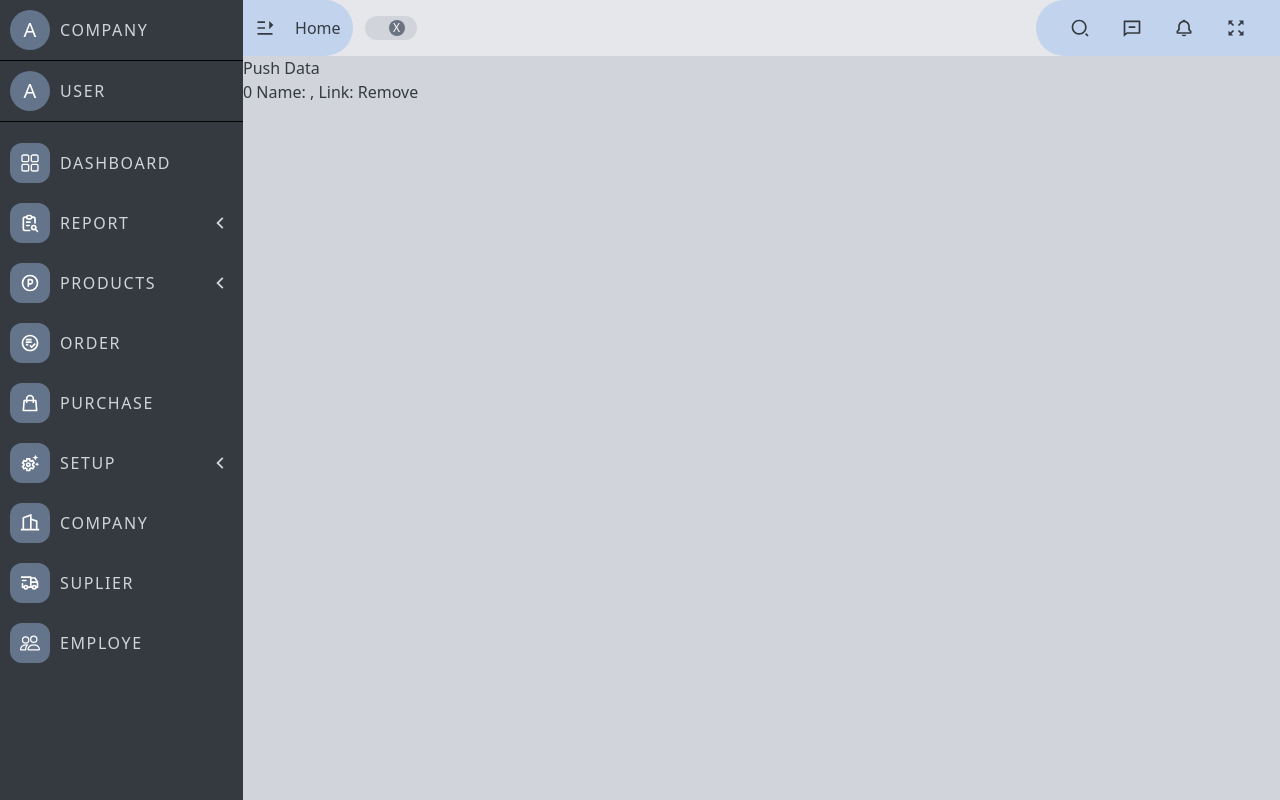
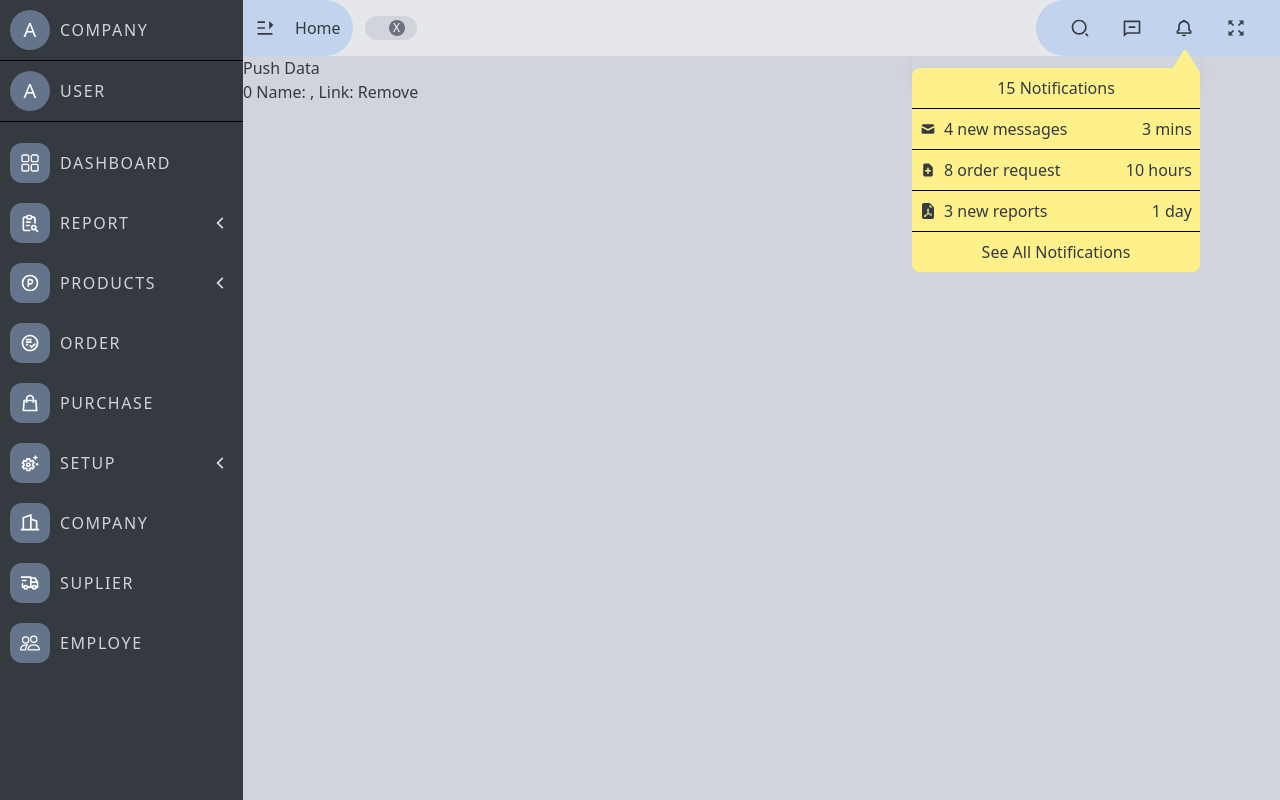
Before and after one commit to AbidHasanPiash/ims-inventory-management-system, a Next.js app: page /coa in a window 1280 px wide. Both pictures are taken after a click on the button 1184 px from the left and 28 px from the top of the page. Built offline with nearby package versions, Linux system fonts and the light colour scheme.

Commit message:
notification view added

```diff
--- /dev/null
+++ b/app/components/dashboard/Notification.jsx
@@ -0,0 +1,44 @@
+import React from "react";
+import { BsFillTriangleFill, BsFillFileEarmarkPdfFill } from "react-icons/bs";
+import { HiDocumentAdd, HiMail } from "react-icons/hi";
+
+export default function Notification({ isNotiOpen }) {
+  return (
+    <div>
+      <div
+        className={`${
+          isNotiOpen ? "fixed" : "hidden"
+        } absolute z-30 w-72 top-12 right-20 shadow-lg`}
+      >
+        <div className="w-full flex items-center justify-end text-yellow-200">
+          <BsFillTriangleFill size={30} />
+        </div>
+        <div className="absolute top-5 w-full max-h-60 bg-yellow-200 rounded-lg overflow-y-auto scrollbar-thin scrollbar-thumb-orange-600">
+          <h1 className="w-full border-b border-black text-center p-2">15 Notifications</h1>
+          <div className="flex items-center justify-between p-2 border-b border-black cursor-pointer hover:bg-yellow-500/20">
+            <div className="flex items-center justify-center gap-2">
+                <HiMail/>
+                <p>4 new messages</p>
+            </div>
+            <p>3 mins</p>
+          </div>
+          <div className="flex items-center justify-between p-2 border-b border-black cursor-pointer hover:bg-yellow-500/20">
+            <div className="flex items-center justify-center gap-2">
+                <HiDocumentAdd/>
+                <p>8 order request</p>
+            </div>
+            <p>10 hours</p>
+          </div>
+          <div className="flex items-center justify-between p-2 border-b border-black cursor-pointer hover:bg-yellow-500/20">
+            <div className="flex items-center justify-center gap-2">
+                <BsFillFileEarmarkPdfFill/>
+                <p>3 new reports</p>
+            </div>
+            <p>1 day</p>
+          </div>
+          <h1 className="w-full text-center p-2 cursor-pointer hover:bg-yellow-500/20">See All Notifications</h1>
+        </div>
+      </div>
+    </div>
+  );
+}
--- a/app/components/header/Header.jsx
+++ b/app/components/header/Header.jsx
@@ -5,11 +5,14 @@ import { SidebarContext } from '../../contexts/SidebarContext';
 import { fullScreen } from './FullScreen'
 import { RiMenuFoldFill, RiMenuUnfoldFill, RiMessageLine, RiSearch2Line } from 'react-icons/ri'
 import { BiBell, BiExpand, BiCollapse } from 'react-icons/bi'
+import Notification from '../dashboard/Notification';
 
 export default function Header() {
     const path = usePathname ();
     const [isFullScreen, setFullScreen] = useState(false);
     const {isSidebarOpen, setSidebarOpen, headerTab, handleRemoveTab} = useContext(SidebarContext);
+    const [isNotiOpen, setIsNotiOpen] = useState(false);
+    console.log(isNotiOpen);
     return (
         <header className='w-full h-14 bg-gray-200 flex items-center justify-center'>
             <div className='w-full flex justify-between'>
@@ -37,6 +40,7 @@ export default function Header() {
                     <button className='flex items-center justify-center w-10 h-10 hover:bg-blue-400/30 rounded-lg transition-colors duration-500'> <RiSearch2Line size={20}/> </button>
                     <button className='flex items-center justify-center w-10 h-10 hover:bg-blue-400/30 rounded-lg transition-colors duration-500'> <RiMessageLine size={20}/> </button>
                     <button
+                        onClick={()=>setIsNotiOpen((p)=>!p)}
                         className='flex items-center justify-center w-10 h-10 hover:bg-blue-400/30 rounded-lg transition-colors duration-500'>
                         <BiBell size={20}/>
                     </button>
@@ -47,6 +51,7 @@ export default function Header() {
                     </button>
                 </div>
             </div>
+            <Notification isNotiOpen={isNotiOpen}/>
         </header>
     )
 }
```
